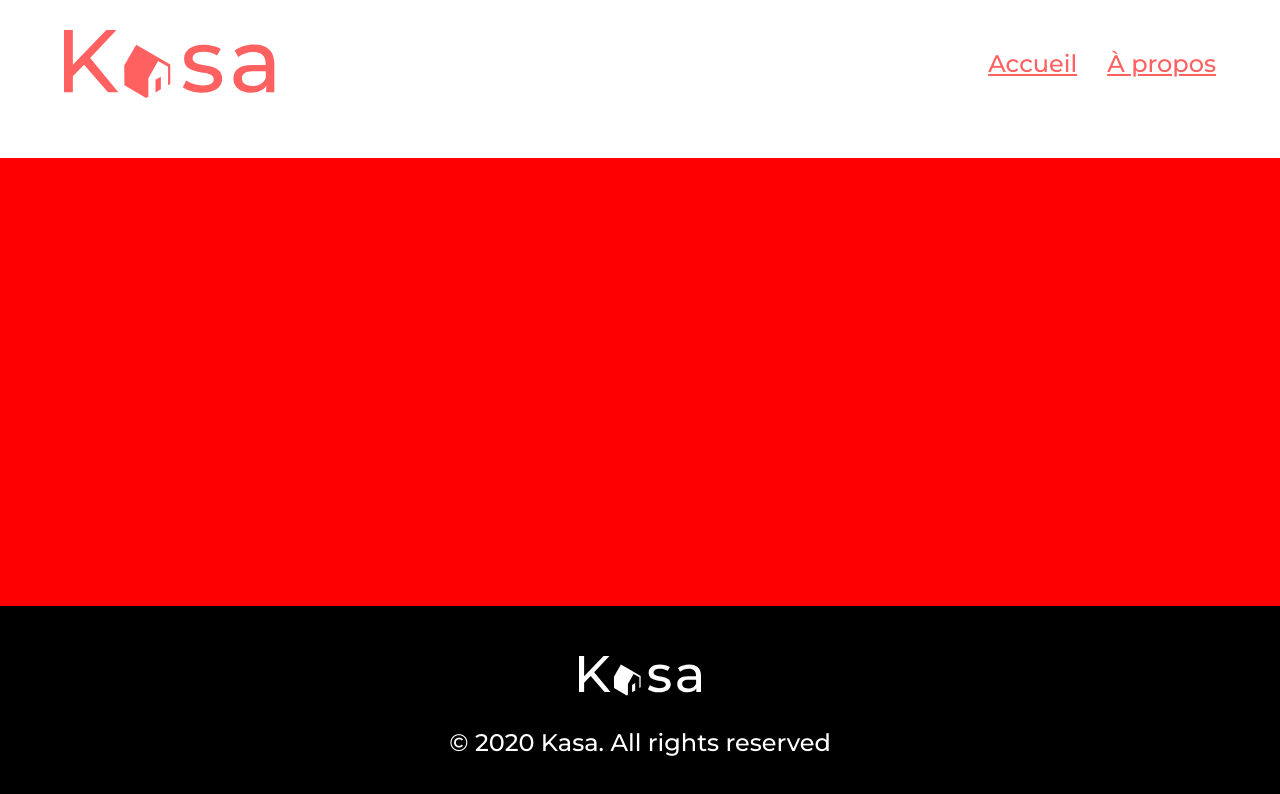
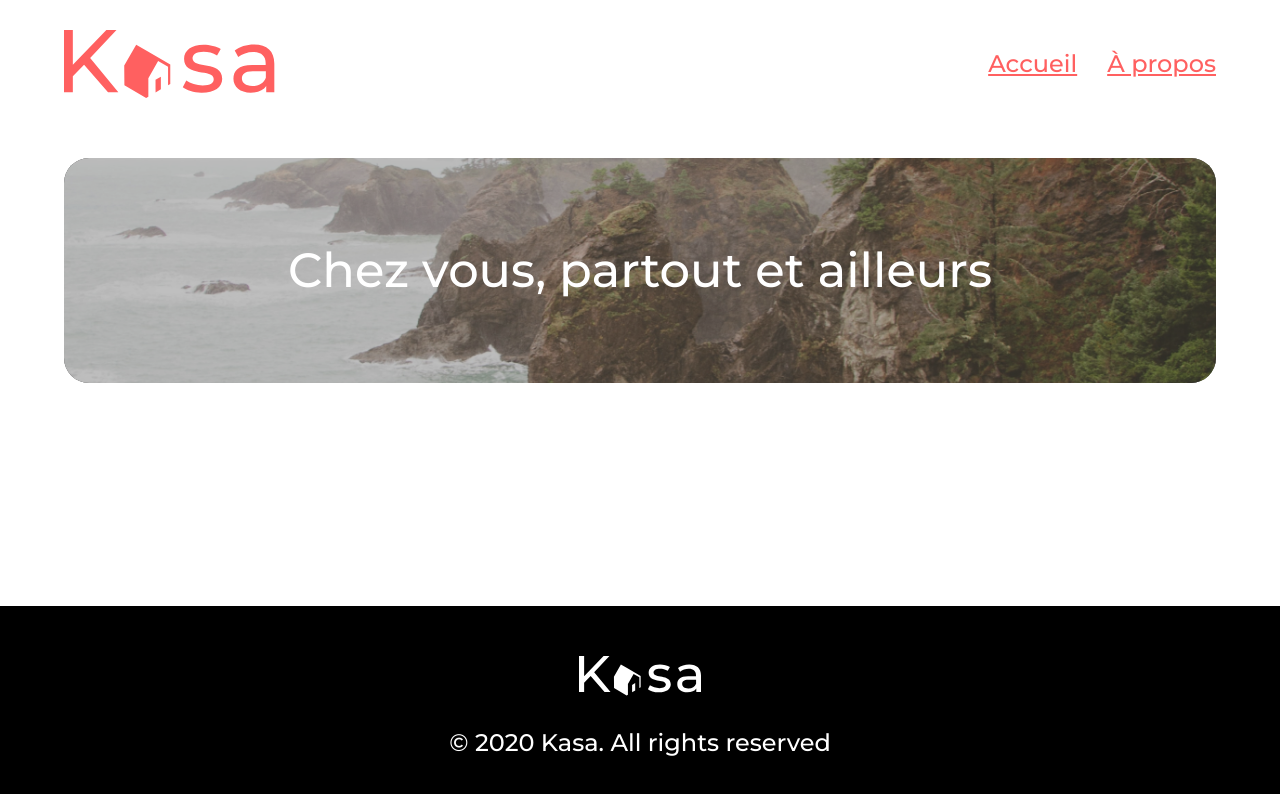
Before and after one commit to floriansimunek/OC-P11, a React (Create React App) app: page / in a window 1280 px wide. Shown: the top 794 px of the page. Built offline with nearby package versions, Linux system fonts and the light colour scheme.

Commit message:
:sparkles: Add HomeBanner  component

```diff
--- a/src/App.css
+++ b/src/App.css
@@ -1,4 +1,3 @@
 main {
 	flex: 1;
-	background: red;
 }
--- a/src/App.js
+++ b/src/App.js
@@ -1,12 +1,15 @@
 import "./App.css";
 import Header from "./components/Header";
+import HomeBanner from "./components/HomeBanner";
 import Footer from "./components/Footer";
 
 export default function App() {
 	return (
 		<>
 			<Header />
-			<main></main>
+			<main>
+				<HomeBanner />
+			</main>
 			<Footer />
 		</>
 	);
--- /dev/null
+++ b/src/components/HomeBanner/HomeBanner.module.scss
@@ -0,0 +1,46 @@
+.HomeBanner {
+	width: 90%;
+	height: 225px;
+	margin: 0 auto;
+	border-radius: 25px;
+	display: flex;
+	justify-content: center;
+	align-items: center;
+	background: #000;
+	position: relative;
+	overflow: hidden;
+
+	@media screen and (max-width: 667px) {
+		height: 110px;
+		border-radius: 10px;
+		justify-content: flex-start;
+	}
+
+	&:after {
+		content: "";
+		position: absolute;
+		top: 0;
+		left: 0;
+		right: 0;
+		bottom: 0;
+		background-image: url("../../assets/img/home_banner.png");
+		background-size: cover;
+		background-position: 0 50%;
+		opacity: 0.75;
+		z-index: 0;
+	}
+
+	.title {
+		color: white;
+		font-size: 48px;
+		font-weight: 500;
+		line-height: 142%;
+		z-index: 1;
+
+		@media screen and (max-width: 667px) {
+			font-size: 24px;
+			margin-left: 20px;
+			width: 60%;
+		}
+	}
+}
--- /dev/null
+++ b/src/components/HomeBanner/index.jsx
@@ -0,0 +1,9 @@
+import styles from "./HomeBanner.module.scss";
+
+export default function HomeBanner() {
+	return (
+		<div className={styles.HomeBanner}>
+			<p className={styles.title}>Chez vous, partout et ailleurs</p>
+		</div>
+	);
+}
```
Also changed, not shown: src/assets/img/home_banner.png (added).
